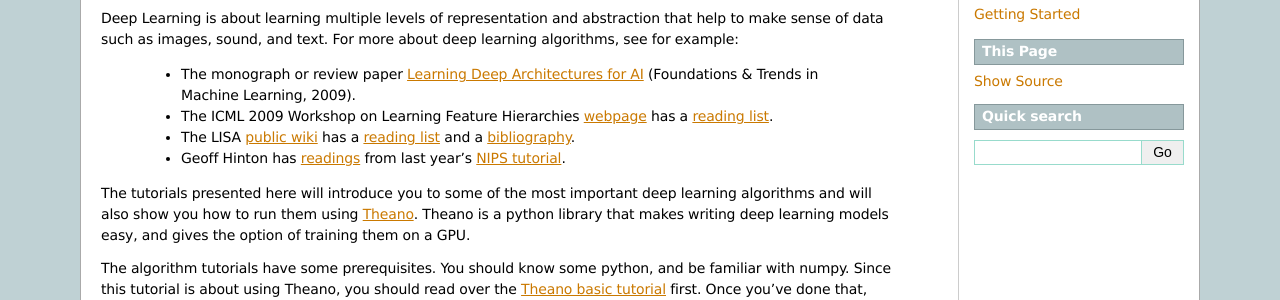
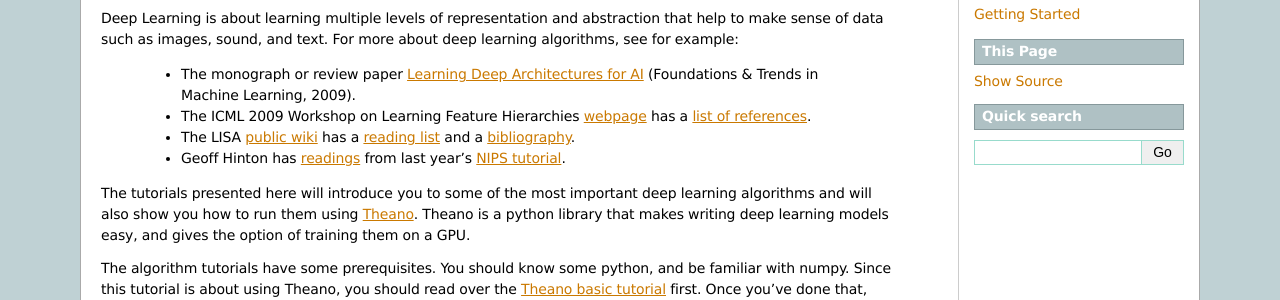
Before and after one commit to lisa-lab/DeepLearningTutorials, a Sphinx documentation site: the page built from doc/intro.txt, in a window 1280 px wide. Shown: the part 157-457 px from the top of the page. Built offline with Sphinx 7.4.7, drawn with Linux system fonts in a browser that asks for light colours; formulas are drawn with MathJax 3; pages that are not in the unit, such as notebooks, are missing from menus.

Commit message:
Fix a warning.

```diff
--- a/doc/intro.txt
+++ b/doc/intro.txt
@@ -14,7 +14,7 @@ make sense of data such as images, sound, and text.
 For more about deep learning algorithms, see for example:
 
  - The monograph or review paper `Learning Deep Architectures for AI <http://www.iro.umontreal.ca/~lisa/publications2/index.php/publications/show/239>`_ (Foundations & Trends in Machine Learning, 2009).
- - The ICML 2009 Workshop on Learning Feature Hierarchies `webpage <http://www.cs.toronto.edu/~rsalakhu/deeplearning/index.html>`_ has a `reading list <http://www.cs.toronto.edu/~rsalakhu/deeplearning/references.html>`_.
+ - The ICML 2009 Workshop on Learning Feature Hierarchies `webpage <http://www.cs.toronto.edu/~rsalakhu/deeplearning/index.html>`_ has a `list of references <http://www.cs.toronto.edu/~rsalakhu/deeplearning/references.html>`_.
  - The LISA `public wiki <http://www.iro.umontreal.ca/~lisa/twiki/bin/view.cgi/Public/WebHome>`_ has a `reading list <http://www.iro.umontreal.ca/~lisa/twiki/bin/view.cgi/Public/ReadingOnDeepNetworks>`_ and a `bibliography <http://www.iro.umontreal.ca/~lisa/twiki/bin/view.cgi/Public/DeepNetworksBibliography>`_.
  - Geoff Hinton has `readings <http://www.cs.toronto.edu/~hinton/deeprefs.html>`_ from last year's `NIPS tutorial <http://videolectures.net/jul09_hinton_deeplearn/>`_.
 
```
